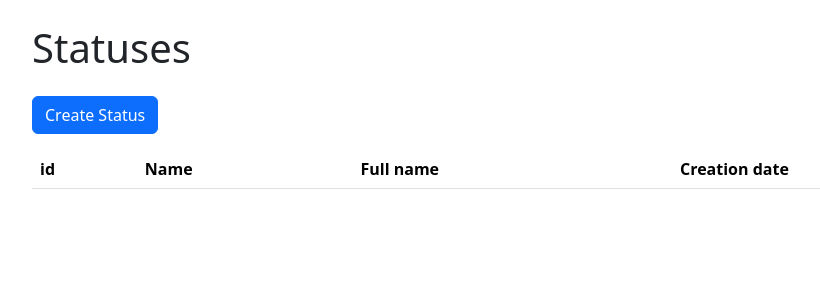
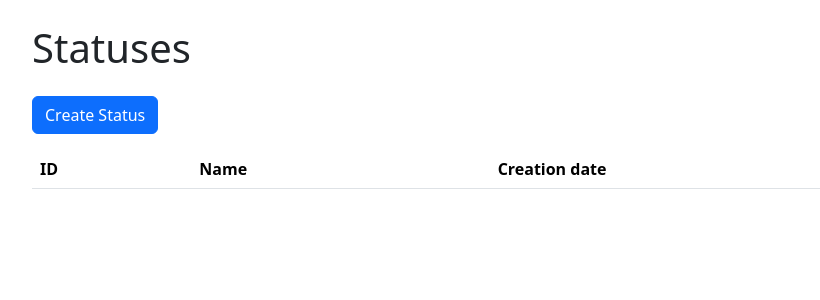
Before and after one commit to DLineX/python-project-52, a Django app: page /statuses/ in a window 1280 px wide. Shown: the part 56-356 px from the top of the page, without its empty margins (50-870 px from the left). Run offline with Django 5.2, Linux system fonts and the light colour scheme; the visitor is signed in with stand-in values (Sample User, id 1); data that the repository does not hold is empty; some libraries are stand-ins or nearby versions.

Commit message:
Fix views

```diff
--- a/task_manager/labels/views.py
+++ b/task_manager/labels/views.py
@@ -44,5 +44,5 @@ class DeleteLabelsView(SuccessMessageMixin, LoginUserMixin,
 class ListLabelsView(ListView):
     model = Labels
     template_name = 'labels/list.html'
-    object_name = 'labels'
+    context_object_name = 'labels'
     extra_context = {'title': gettext_lazy('Labels')}
--- a/task_manager/statuses/views.py
+++ b/task_manager/statuses/views.py
@@ -43,7 +43,8 @@ class DeleteStatusView(
         'button_text': gettext_lazy('Yes, delete!'), }
 
 
-class ListStatusView(ListView):
+class ListStatusView(LoginUserMixin, ListView):
     model = Status
     template_name = 'statuses/list.html'
+    context_object_name = 'statuses'
     extra_context = {'title': gettext_lazy('Statuses')}
--- a/task_manager/tasks/views.py
+++ b/task_manager/tasks/views.py
@@ -74,7 +74,7 @@ class FilterTasks(FilterSet):
 class ListTasksView(LoginUserMixin, FilterView):
     model = Tasks
     template_name = 'tasks/list.html'
-    object_name = 'tasks'
+    context_object_name = 'tasks'
     extra_context = {'title': gettext_lazy('Tasks'),
                      'button_text': gettext_lazy('Show'), }
 
@@ -82,5 +82,5 @@ class ListTasksView(LoginUserMixin, FilterView):
 class DetailTasksView(LoginUserMixin, DetailView):
     model = Tasks
     template_name = 'tasks/show.html'
-    object_name = 'task'
+    context_object_name = 'task'
     extra_context = {'title': gettext_lazy('Task details')}
--- a/task_manager/templates/statuses/list.html
+++ b/task_manager/templates/statuses/list.html
@@ -9,9 +9,8 @@
 <table class="table text-white">
     <thead class="thead-dark">
         <tr>
-            <th>id</th>
+            <th>ID</th>
             <th>{% trans "Name" %}</th>
-            <th>{% trans "Full name" %}</th>
             <th>{% trans "Creation date" %}</th>
             <th></th>
         </tr>
```
